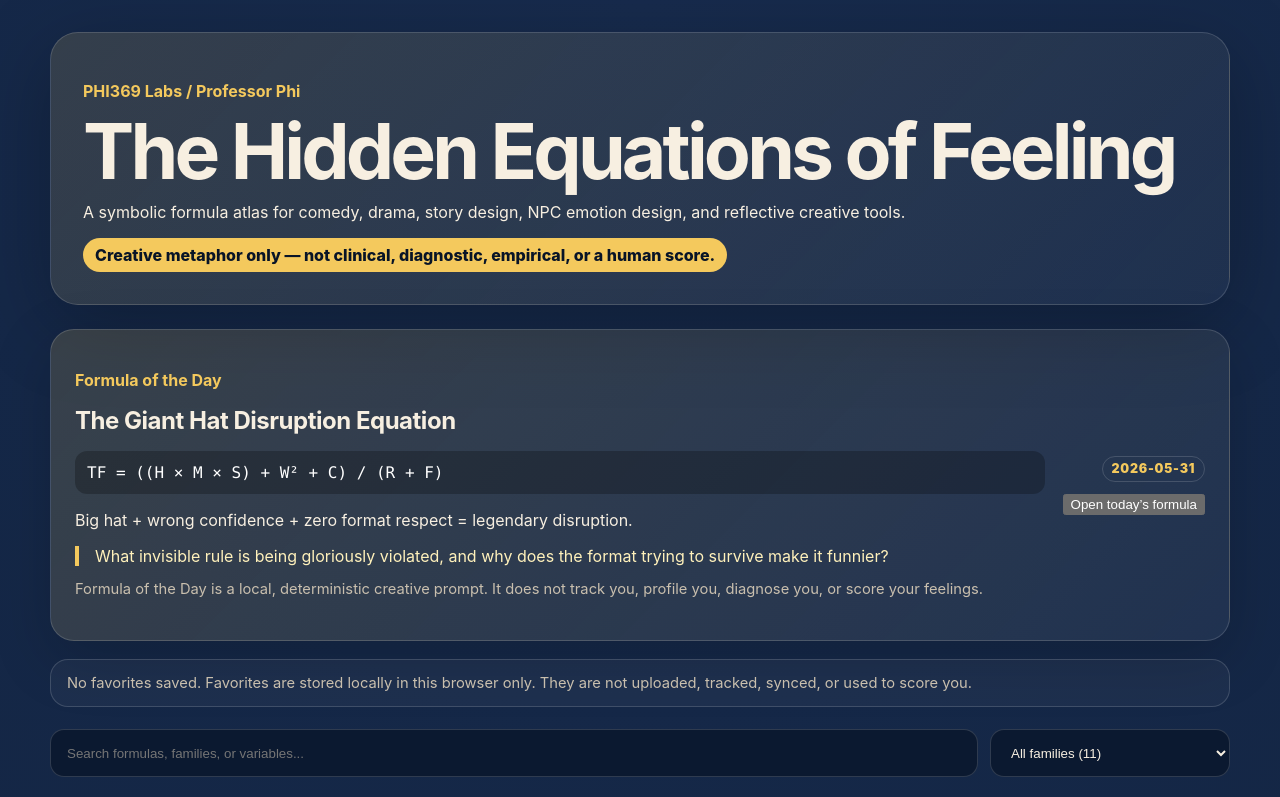
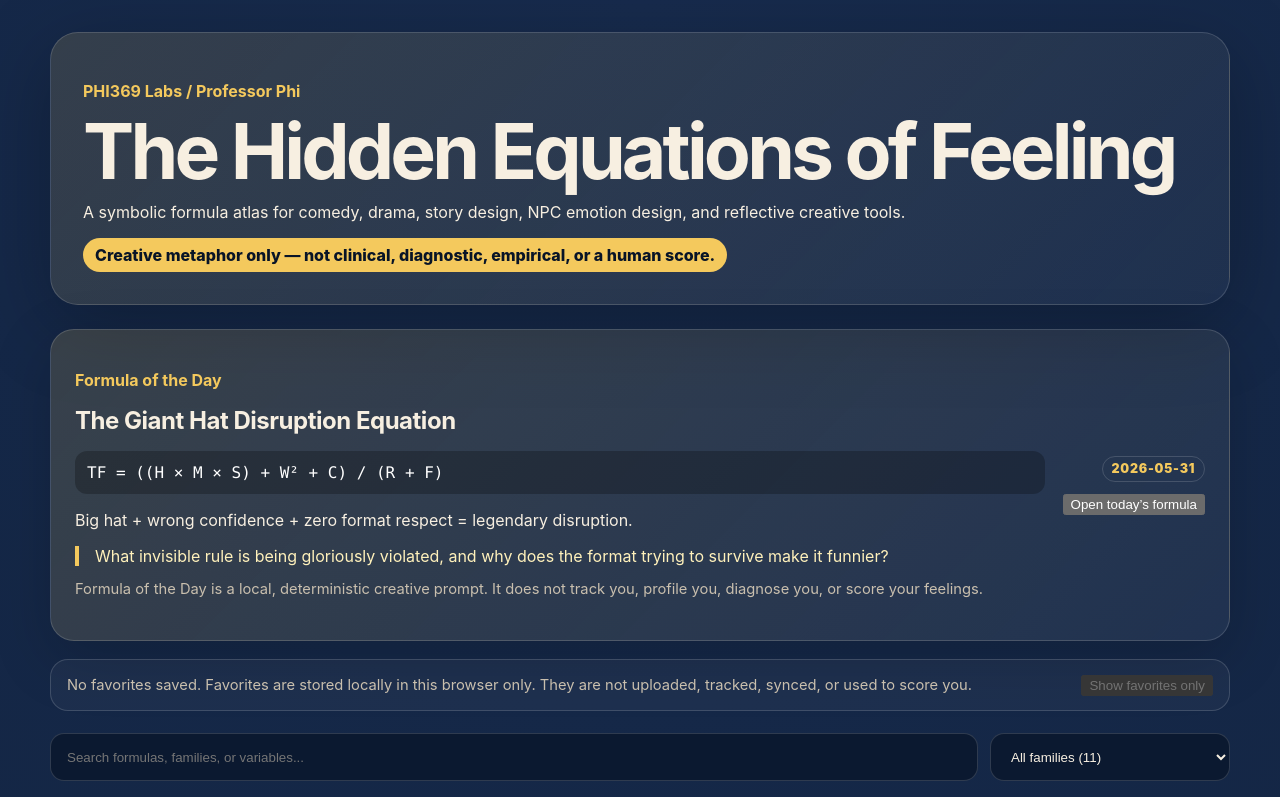
Before and after one commit to MichaelWave369/hidden-equations-of-feeling, a React (Vite) app: page / in a window 1280 px wide. Shown: the top 797 px of the page. Built offline with nearby package versions, Linux system fonts and the light colour scheme.

Commit message:
Add favorites-only filter

```diff
--- a/src/App.tsx
+++ b/src/App.tsx
@@ -55,6 +55,7 @@ export default function App() {
   const [selectedId, setSelectedId] = useState(getInitialSelectedId);
   const [compareId, setCompareId] = useState(cards[1]?.id ?? getDefaultFormula(cards)?.id ?? '');
   const [favoriteIds, setFavoriteIds] = useState<string[]>(getInitialFavoriteIds);
+  const [showFavoritesOnly, setShowFavoritesOnly] = useState(false);
   const [favoritesStatus, setFavoritesStatus] = useState(getFavoritesStatusText(favoriteIds.length));
 
   useEffect(() => {
@@ -73,9 +74,13 @@ export default function App() {
 
   const familyOptions = useMemo(() => getFamilyOptions(cards), []);
   const filtered = useMemo(() => filterFormulaCards(cards, query, family), [query, family]);
+  const visibleCards = useMemo(() => {
+    if (!showFavoritesOnly) return filtered;
+    return filtered.filter(card => isFavoriteFormula(favoriteIds, card.id));
+  }, [filtered, favoriteIds, showFavoritesOnly]);
   const recommendedPairs = useMemo(() => getRecommendedComparePairs(crossReferenceMap), []);
 
-  const selected = findFormulaById(cards, selectedId) ?? filtered[0] ?? getDefaultFormula(cards);
+  const selected = findFormulaById(cards, selectedId) ?? visibleCards[0] ?? filtered[0] ?? getDefaultFormula(cards);
   const compare = findFormulaById(cards, compareId) ?? cards[1] ?? getDefaultFormula(cards);
   const related = getRelatedCards(cards, selected);
   const selectedExamples = getExamplesForFormula(examples, selected?.id);
@@ -91,11 +96,16 @@ export default function App() {
     const result = writeFavoriteFormulaIds(nextFavoriteIds);
     setFavoriteIds(result.value);
     setFavoritesStatus(result.ok ? getFavoritesStatusText(result.value.length) : result.message);
+
+    if (result.value.length === 0) {
+      setShowFavoritesOnly(false);
+    }
   };
 
   const handleClearFavorites = () => {
     const result = clearFavoriteFormulaIds();
     setFavoriteIds([]);
+    setShowFavoritesOnly(false);
     setFavoritesStatus(result.ok ? getFavoritesStatusText(0) : result.message);
   };
 
@@ -124,10 +134,22 @@ export default function App() {
       <FormulaOfTheDay cards={cards} onSelectFormula={handleSelectCard} />
 
       <section className="favorites-panel" aria-label="Local favorites">
-        <p className="copy-status" role="status" aria-live="polite">{favoritesStatus}</p>
-        {favoriteIds.length > 0 && (
-          <button type="button" onClick={handleClearFavorites}>Clear local favorites</button>
-        )}
+        <p className="copy-status" role="status" aria-live="polite">
+          {showFavoritesOnly ? `Showing ${visibleCards.length} matching local favorite${visibleCards.length === 1 ? '' : 's'}. ` : ''}{favoritesStatus}
+        </p>
+        <div className="favorites-actions">
+          <button
+            type="button"
+            disabled={favoriteIds.length === 0}
+            aria-pressed={showFavoritesOnly}
+            onClick={() => setShowFavoritesOnly(current => !current)}
+          >
+            {showFavoritesOnly ? 'Show all formulas' : 'Show favorites only'}
+          </button>
+          {favoriteIds.length > 0 && (
+            <button type="button" onClick={handleClearFavorites}>Clear local favorites</button>
+          )}
+        </div>
       </section>
 
       <section className="toolbar" aria-label="Filter formula cards">
@@ -143,7 +165,7 @@ export default function App() {
 
       <section className="layout">
         <aside className="card-grid">
-          {filtered.map(card => (
+          {visibleCards.map(card => (
             <FormulaCardView
               key={card.id}
               card={card}
@@ -153,6 +175,11 @@ export default function App() {
               onToggleFavorite={handleToggleFavorite}
             />
           ))}
+          {visibleCards.length === 0 && (
+            <p className="footer-note">
+              {showFavoritesOnly ? 'No saved favorites match the current search/filter yet.' : 'No formulas match the current search/filter yet.'}
+            </p>
+          )}
         </aside>
         {selected && (
           <DetailPanel
```
